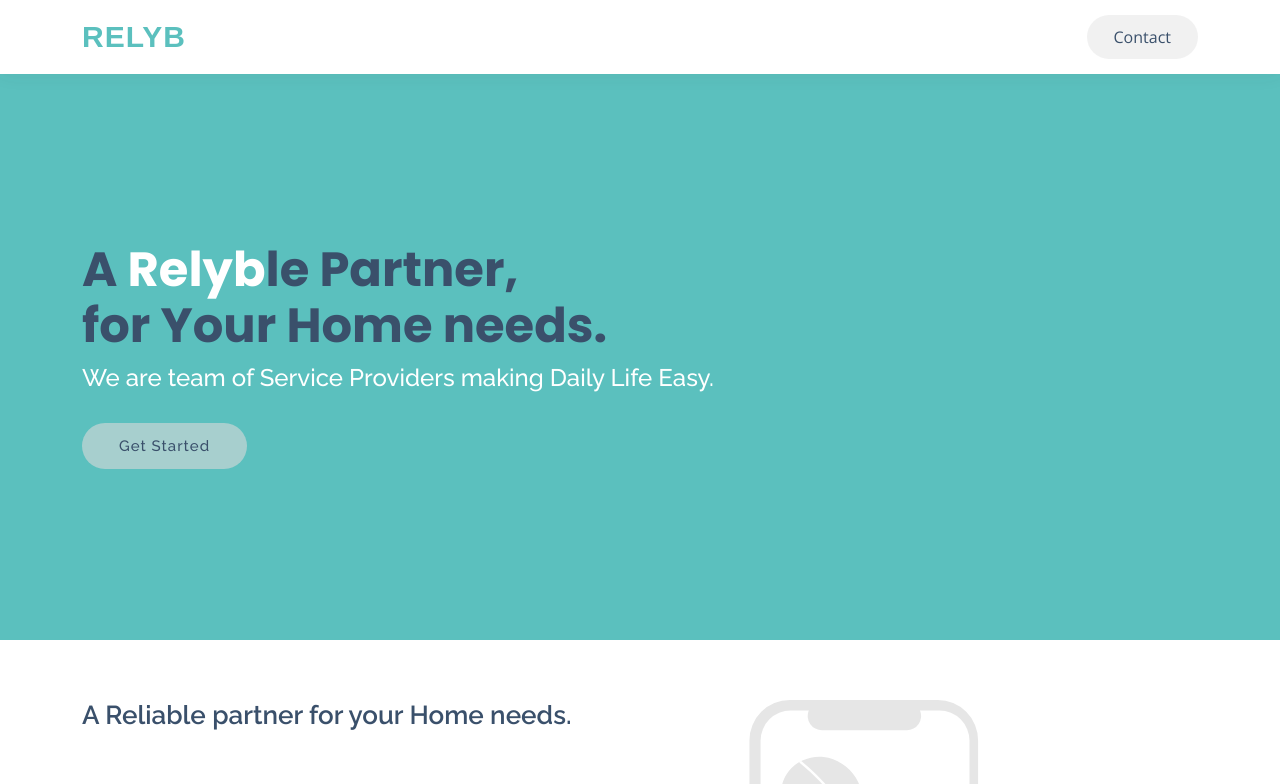
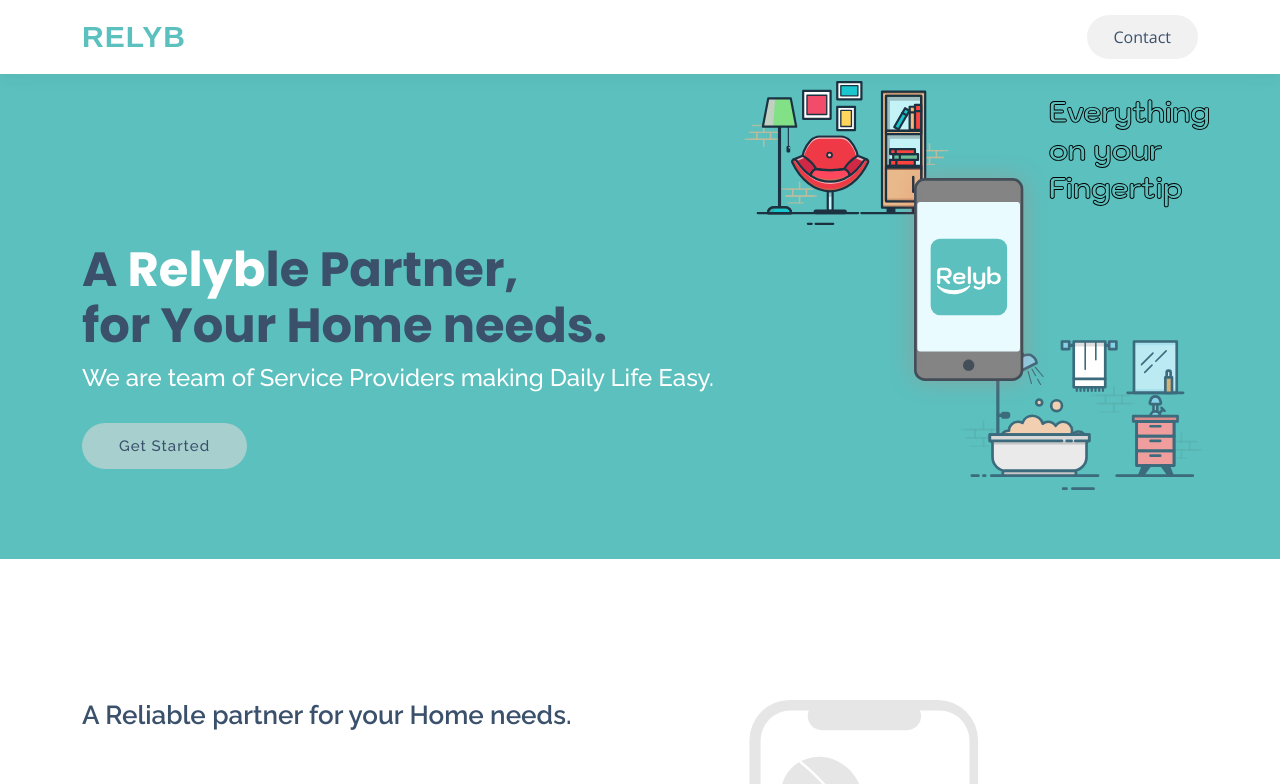
Before and after one commit to arpitsoni2001/relyb, a plain HTML site: page index.html in a window 1280 px wide. Shown: the top 784 px of the page. Drawn offline with nearby package versions, Linux system fonts and the light colour scheme; a web font is replaced by a local one.

Commit message:
Update style.css

```diff
--- a/assets/css/style.css
+++ b/assets/css/style.css
@@ -435,6 +435,12 @@ h6 {
   left: 0;
   right: 0;
 }
+@media screen and (min-width:1024px) {
+  #hero::before {
+    background:url(/assets/img/bg2.svg) no-repeat;
+    background-size: 100%;
+  }
+}
 /*
 @media screen (min-width:1024px) {
   #hero:before {
```
